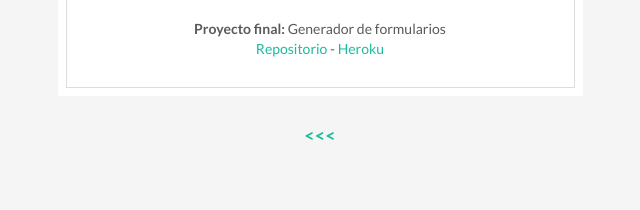
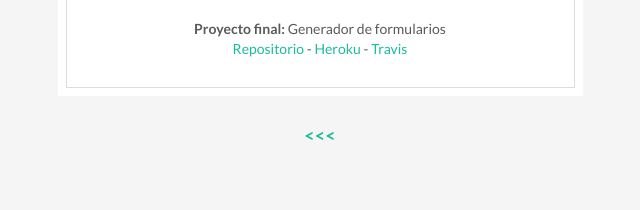
Before and after one commit to gcpmendez/PL1415, a plain HTML site: page index.html in a window 1280 px wide. Shown: the part 575-785 px from the top of the page, 320-960 px from the left. Drawn offline with Linux system fonts and the light colour scheme.

Commit message:
añadido proyecto final a index.html

```diff
--- a/index.html
+++ b/index.html
@@ -65,7 +65,7 @@
                <a href="https://github.com/gcpmendez/Pr5_PL_1415">Repositorio</a> - <a href="https://pr5pl1415.herokuapp.com/">Heroku</a> - <a href="https://travis-ci.org/gcpmendez/Pr5_PL_1415">Travis</a>
                <br><br>
                <b>Proyecto final:</b> Generador de formularios<br>
-               <a href="https://github.com/alu0100315462/pl_proyecto_formulario">Repositorio</a> - <a href="http://plproyectoformulario.herokuapp.com/">Heroku</a>
+               <a href="https://github.com/alu0100315462/pl_proyecto_formulario">Repositorio</a> - <a href="http://plproyectoformulario.herokuapp.com/">Heroku</a> - <a href="https://travis-ci.org/alu0100315462/pl_proyecto_formulario">Travis</a>
                <br><br>
             </td>
         </tr>
```
